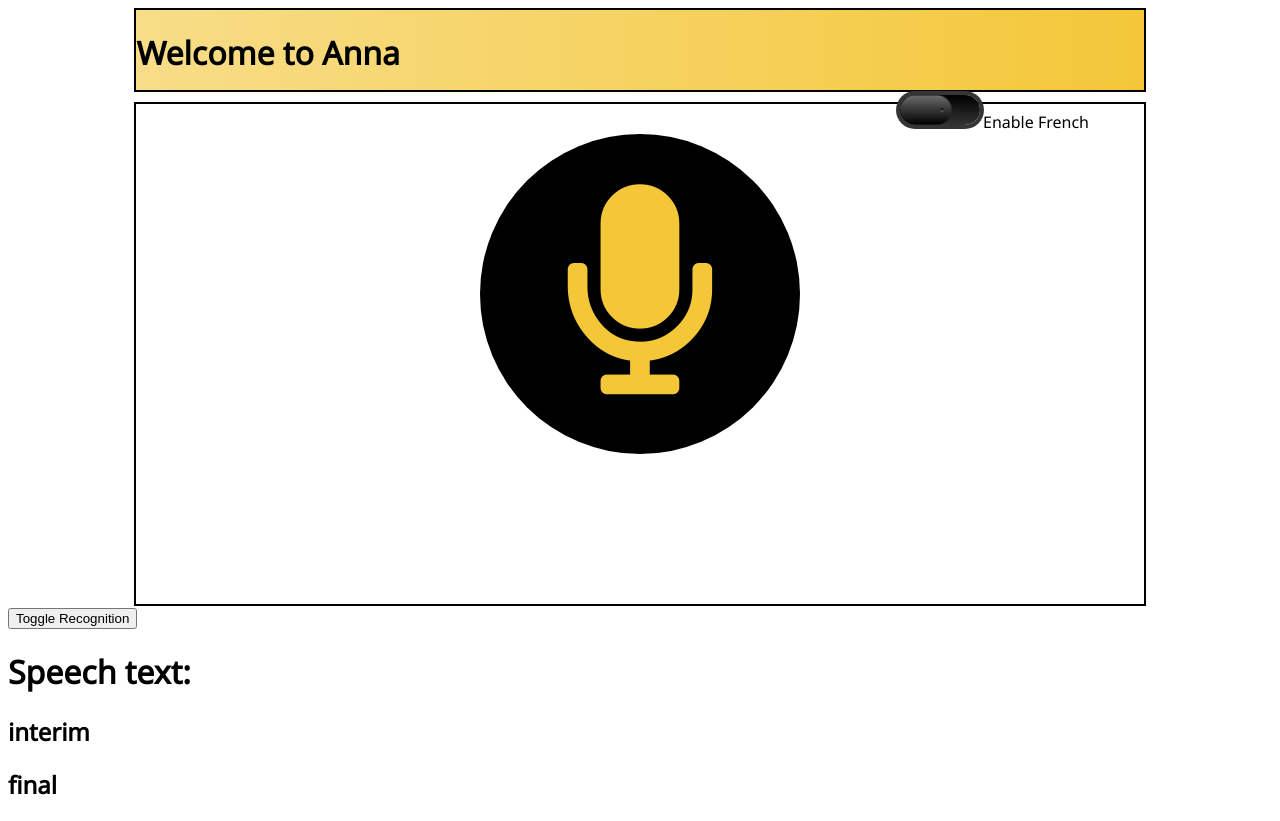
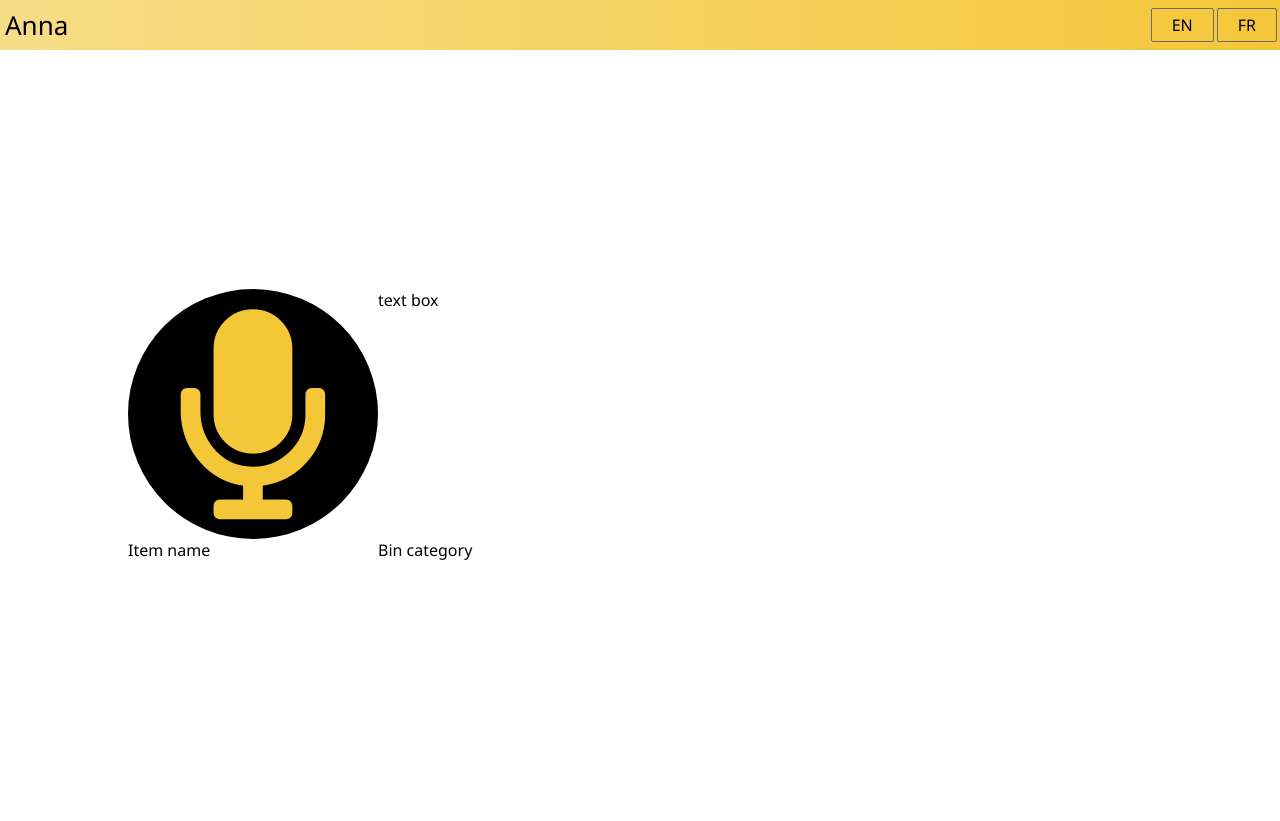
Before and after one commit to Earthii/Anna, an Angular app in the folder front-end/: page / in a window 1280 px wide. After the commit the page ends 800 px from the top, so only its background shows below. Built offline with nearby package versions, Linux system fonts and the light colour scheme.

Commit message:
refactor front end

```diff
--- a/front-end/src/app/app.component.html
+++ b/front-end/src/app/app.component.html
@@ -1,32 +1,29 @@
-<!--The content below is only a placeholder and can be replaced.-->
-<div [className]="'container'">
-  <div [className]="'header'">
-    <!-- <a><img [className]="'logo'" src="../assets/td-logo.png"></a> -->
-    <h1 [className]="'title'">Welcome to {{ title }}</h1>
-    <label><input type="checkbox" [className]="'toggleLanguage'" value="value">Enable French</label>
+<div class="app-container">
+  <div class="header">
+    <div class="title"><span>Anna</span></div>
+    <div class="lang-container" style="margin-left:auto"><span class="lang">EN</span></div>
+    <div class="lang-container"><span class="lang">FR</span></div>
   </div>
-
-  <!-- <div [className]="'searchContainer'">
-    <a href="#" [className]="'btn'" (click)="toggleRecord()"><i class="fas fa-microphone"></i></a>
-    <div [className]="'input'" id="interim_span">Listening...</div>
-  </div> -->
-
-  <div [className]="'resultContainer'">
-    <div [className]="'micContainer'" (click)="toggleRecord()">
-        <i class="fas fa-microphone"></i>
+  <div class="content">
+    <div class="centered">
+      <!-- <h2 id="final_span"></h2> -->
+      <div class="top">
+        <div class="mic-container">
+          <i class="fas fa-microphone"></i>
+        </div>
+        <div class="textbox">
+          text box
+        </div>
+      </div>
+      <div class="bottom">
+        <div class="item-name">
+          Item name
+        </div>
+        <div class="bin-container">
+          Bin category
+        </div>
+      </div>
+      <!-- <h2 id="interim_span"></h2>     -->
     </div>
-    <div id="interim_span"></div>
-    <div id="final_span"></div>
   </div>
-
-
 </div>
-<button id="start" (click)="toggleRecord()">
-  Toggle Recognition
-</button>
-<h1>Speech text: </h1>
-<h2 id="interim_span">interim</h2>
-<h2 id="final_span">final</h2>
-<div>
-  {{result | json}}
-</div>
--- a/front-end/src/app/app.component.scss
+++ b/front-end/src/app/app.component.scss
@@ -1,137 +1,70 @@
-.container {
-    width:80%;
-    text-align: center;
-    margin: 0 auto;
-}
-
+.app-container {
+  height: 100%;
   .header {
     display: flex;
-    justify-content: space-between;
-    flex-wrap: wrap;
-    height: 80px;
+    height: 50px;
     background: linear-gradient(to right, #f8dd88, #f4c739);
-    border: 2px solid black;
+    div {
+      display: flex;
     }
-
     .title {
-    height: 100%;
-    flex: 1 1 60%;
-    text-align: left;
+      margin-left: 5px;
+      span {
+        line-height: 50px;
+        font-size: 26px;
       }
-
-.logo {
-    height: 50px;
-    width: 50px;
     }
-
-label {
-    align-self: flex-end;
-    flex: 1 1 20%;
+    .lang-container {
+      display: flex;
+      margin-right: 3px;
+      .lang {
+        margin: auto;
+        padding: 5px 20px 5px 20px;
+        border: 1px solid #6b6b6b;
+        border-radius: 2px;
       }
-
-// the checkbox / toggle container
-.toggleLanguage {
-    position: relative;
-    top: 0;
-    left: 0;
-    height: 30px;
-    width: 80px;
-    background: linear-gradient(0deg, #333, #000);
-    -webkit-appearance: none;
-    outline: none;
-    border-radius: 30px;
-    box-shadow: 0 0 0 4px #353535;
-}
-// background of checkbox when its checked
-input:checked[type="checkbox"] {
-    background: linear-gradient(to right, #e3272b, #fe2e2e);
-}
-// the bar/slide inside the checkbox
-input[type="checkbox"]:before {
-    content: '';
-    position: absolute;
-    top: 0;
-    left: 0;
-    height: 30px;
-    width: 52px;
-    background: linear-gradient(0deg, #000, #6b6b6b);
-    border-radius: 30px;
-    box-shadow: 0 0 0 1px #232323;
-    transform: scale(.98, .96);
-    transition: 0.5s;
-}
-
-// adds the 'trasition' for the bar inside
-input:checked[type="checkbox"]:before{
-    left: 28px;
-    box-shadow: 0 0 1px #000,
-}
-
-// the dot inside the checkbox
-input[type="checkbox"]:after {
-    content: '';
-    position: absolute;
-    top: calc(50% - 2px);
-    left: 40px;
-    height: 4px;
-    width: 4px;
-    background: linear-gradient(0deg, #6b6b6b, #000);
-    border-radius: 50%;
-    transition: 0.5s;
-}
-
-// adds the 'trasition' for the dot inside
-input:checked[type="checkbox"]:after{
-    background: red;
-    left: 65px;
-    box-shadow: 0 0 5px #13b3ff, 0 0 15px #13b3ff;
-}
-
-.searchContainer {
-    display: flex;
-    flex: 1 1 80%;
-    justify-content: space-between;
-    height: 50px;
-    margin-top: 20px;
-    .btn {
-        flex: 0 0 5%;
-        border: 1px solid black;
-        padding-top: 8px;
-        font-size: 25px;
-        color: #f4c739;
-        background-color: black;
-    }
-
-    .input {
-        flex: 1 1 75%;
-        border: 2px solid black;
-        margin-left: 10px;
-        padding-left: 10px;
-        color: grey;
-        padding: 10px;
-        text-align: left;
     }
   }
 
-.resultContainer{
-    margin-top: 10px;
-    border: 2px solid black;
-    height: 500px;
-
-    .micContainer {
-        width: 320px;
-        height: 320px;
+  .content {
+    display: flex;
+    flex-direction: column;
+    height: calc(100% - 50px);
+    .centered {
+      display: flex;
+      flex-direction: column;
+      margin: auto;
+      width: 80%;
+      //   h2 {
+      //     text-align: center;
+      //   }
+      .top {
+        display: flex;
+        .mic-container {
+          width: 250px;
+          height: 250px;
           background-color: black;
           border-radius: 50%;
-        margin: 30px auto 0;
-    }
-
+          display: flex;
           .fa-microphone {
-        border: 1px solid black;
-        padding-top: 50px;
+            margin: auto;
             font-size: 210px;
             color: #f4c739;
-        border: none;
-        text-align: center;
           }
         }
+        .textbox {
+          flex: 1;
+        }
+      }
+      .bottom {
+        display: flex;
+        .item-name {
+          width: 250px;
+        }
+        .bin-container {
+          flex: 1;
+        }
+      }
+    }
+  }
+}
--- a/front-end/src/styles.scss
+++ b/front-end/src/styles.scss
@@ -1,4 +1,9 @@
 /* You can add global styles to this file, and also import other style files */
+html,
 body {
-    font-family: 'Noto Sans', sans-serif;
+  width: 100%;
+  height: 100%;
+  margin: 0;
+  padding: 0;
+  font-family: 'Noto Sans', sans-serif;
 }
```
Lines whose indentation alone changed are shown as unchanged.
